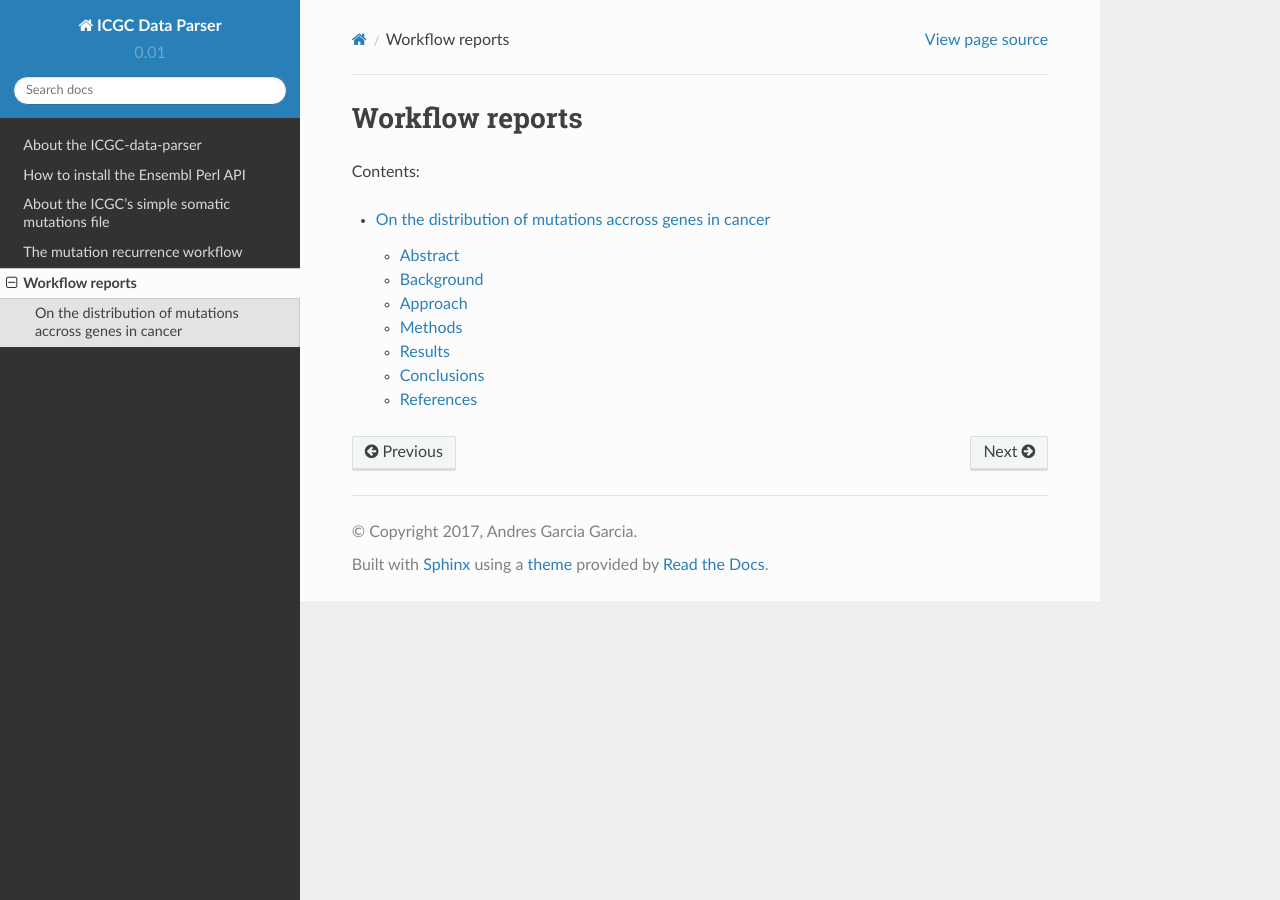
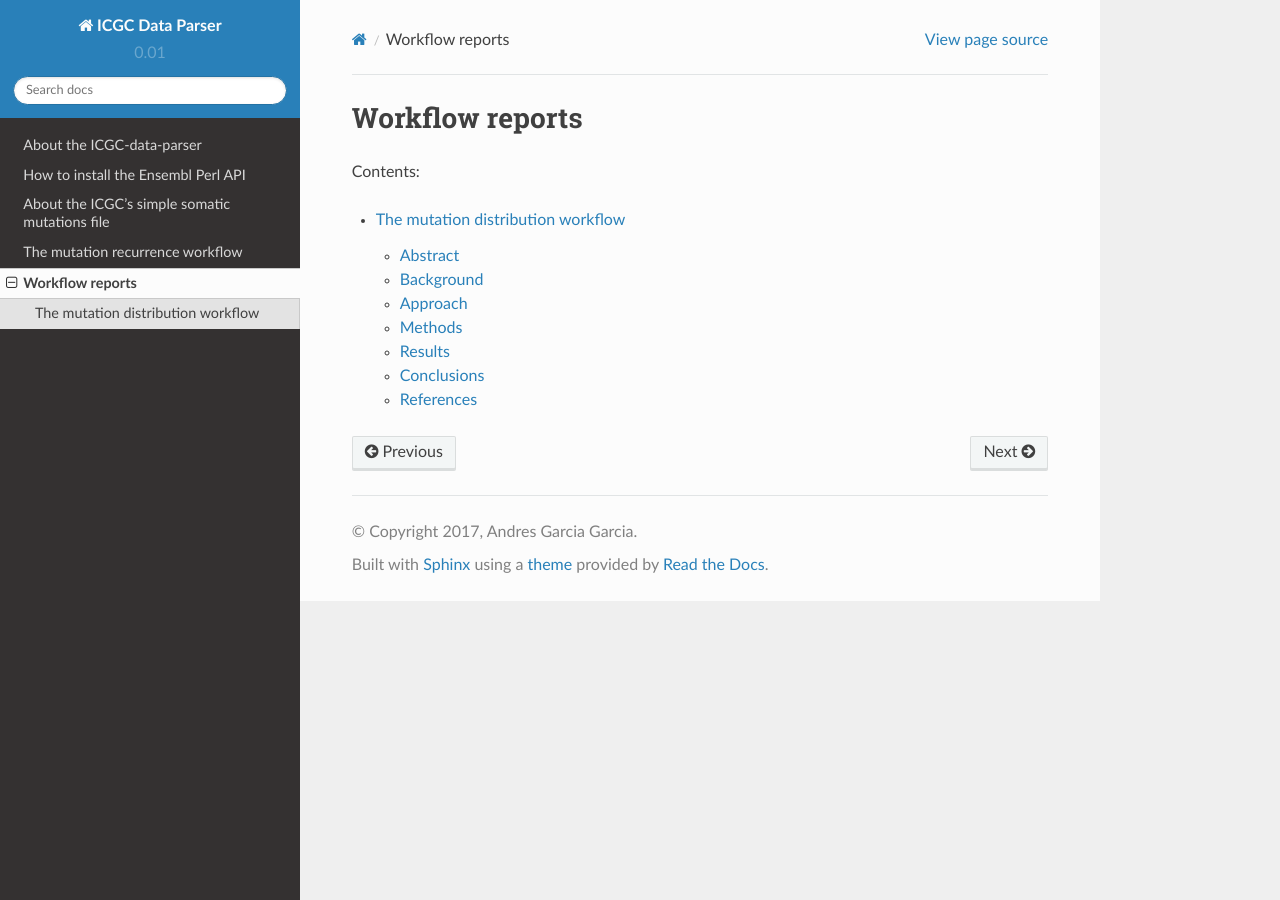
Before and after one commit to Ad115/ICGC-data-parser, a Sphinx documentation site: the page built from docs/reports/reports.rst, in a window 1280 px wide. Built offline with Sphinx 7.4.7 and the Read the Docs theme 2.0.0, drawn with Linux system fonts in a browser that asks for light colours; some of the changed lines change nothing that is shown.

Commit message:
Modified reports index

```diff
--- a/docs/about.rst
+++ b/docs/about.rst
@@ -53,7 +53,7 @@ The scripts are divided in workflows or pipelines. The pipelines currently imple
 
  -  **Locating mutations in the genome**: Automates the process of searching where does each mutation fall relative to a gene. In particular, it answers the questions: *How many (and which) mutations fall in INTRONIC, EXONIC or INTERGENIC regions?* and *if a mutation falls in an exon, which base of the codon does it affects?* *TODO:* This pipeline is further documented in :ref:`The mutation locating workflow <mutation-locating-workflow>`.
 
- - **Distribution of the mutations in the genes**: Automation of the extraction of the distribution of mutations in the genes. It answers the question of *how many genes contain `x` number of mutations in a given gene or project?* *TODO:* This is further documented in :doc:`The mutations distribution workflow <distribution-paper>`.
+ - **Distribution of the mutations in the genes**: Automation of the extraction of the distribution of mutations in the genes. It answers the question of *how many genes contain `x` number of mutations in a given gene or project?* *TODO:* This is further documented in :doc:`The mutations distribution workflow <reports/mutation-distribution-report>`.
 
  -  **Simple Ensembl Perl API convenience scripts**: These are small convenience scripts constructed with the intention to test the Ensembl Perl API but serve as integral programs on their own. These are found in the `ensembl_API folder <https://github.com/Ad115/ICGC-data-parser/tree/develop/ensembl_API>`_ . *TODO:* These are further documented in :ref:`The Ensembl Perl API scripts <ensembl-scripts>`.
 
--- a/docs/reports/reports.rst
+++ b/docs/reports/reports.rst
@@ -9,4 +9,4 @@ Contents:
 .. toctree::
    :glob:
 
-   mutation-distribution-report
+   The mutation distribution workflow <mutation-distribution-report>
```
